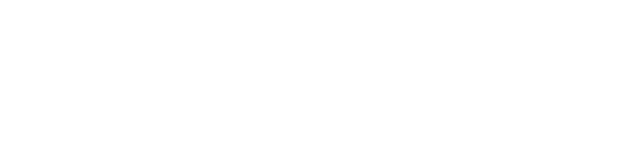
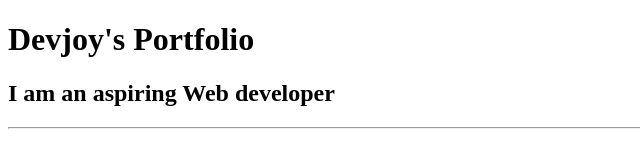
Before and after one commit to dchak2023/Portfolio-using-HTML, a plain HTML site: page index.html in a window 1280 px wide. Shown: the whole page, without its empty margins (0-640 px from the left). Drawn offline with Linux system fonts and the light colour scheme.

Commit message:
Added the heading in the portfolio file

```diff
--- a/index.html
+++ b/index.html
@@ -6,6 +6,8 @@
     <title>Portfolio Website</title>
 </head>
 <body>
-
+    <h1>Devjoy's Portfolio</h1>
+    <h2>I am an aspiring Web developer</h2>
+    <hr>
 </body>
 </html>
```
